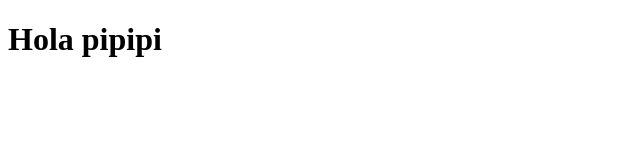
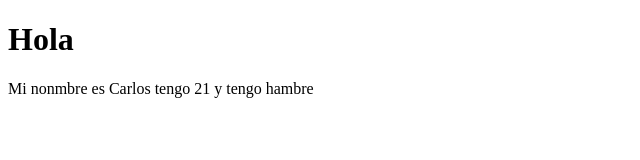
Before and after one commit to CarlxsMedina/Seminario_Git_GitHub, a plain HTML site: page index.html in a window 1280 px wide. Shown: the whole page, without its empty margins (0-640 px from the left). Drawn offline with Linux system fonts and the light colour scheme.

Commit message:
Sobre mi

```diff
--- a/index.html
+++ b/index.html
@@ -6,6 +6,9 @@
     <title>Document</title>
 </head>
 <body>
-    <h1> Hola pipipi </h1>
+    <h1> Hola </h1>
+    <p>Mi nonmbre es Carlos tengo 21 y tengo hambre</p>
+
+
 </body>
 </html>
```
